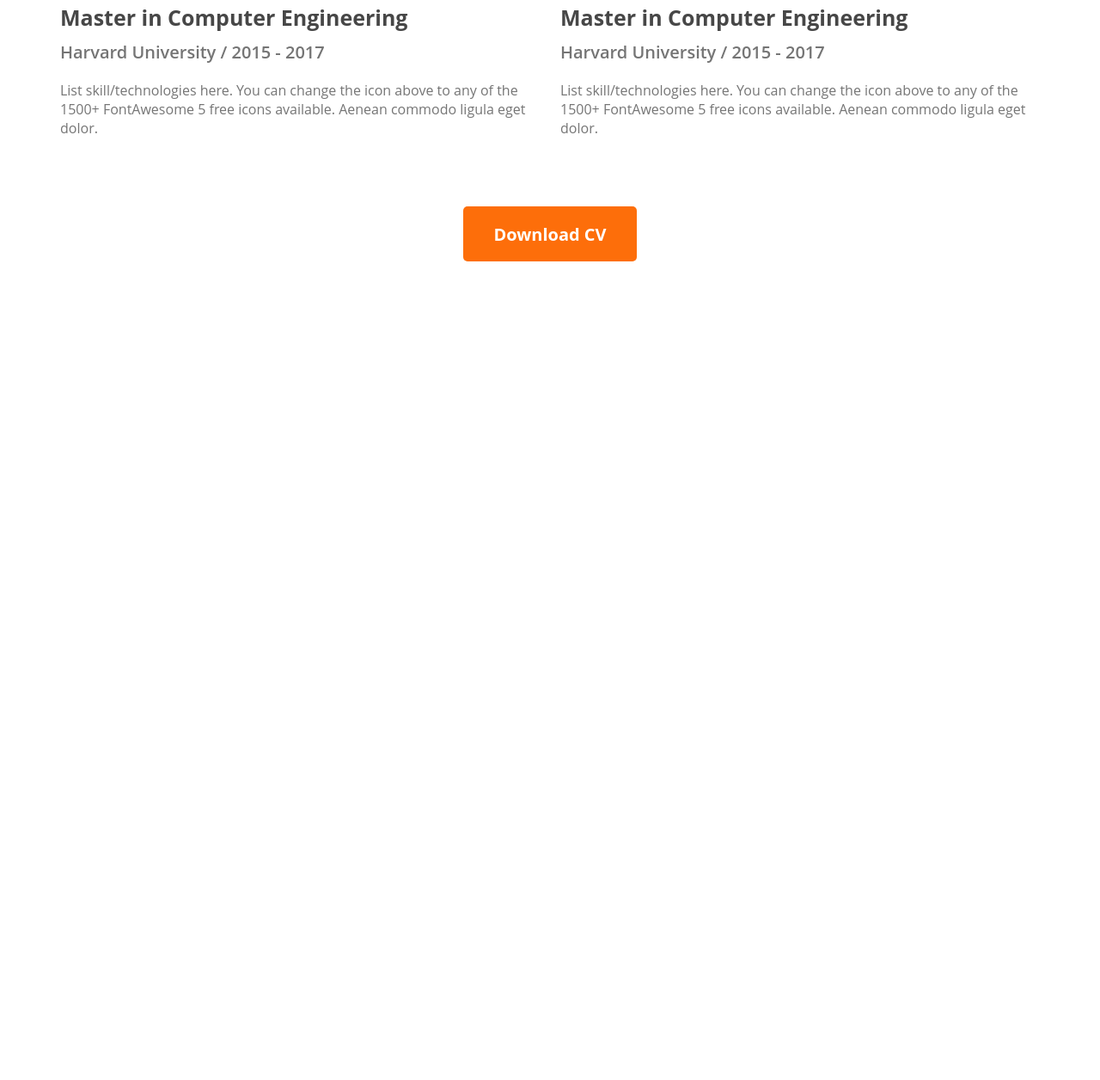
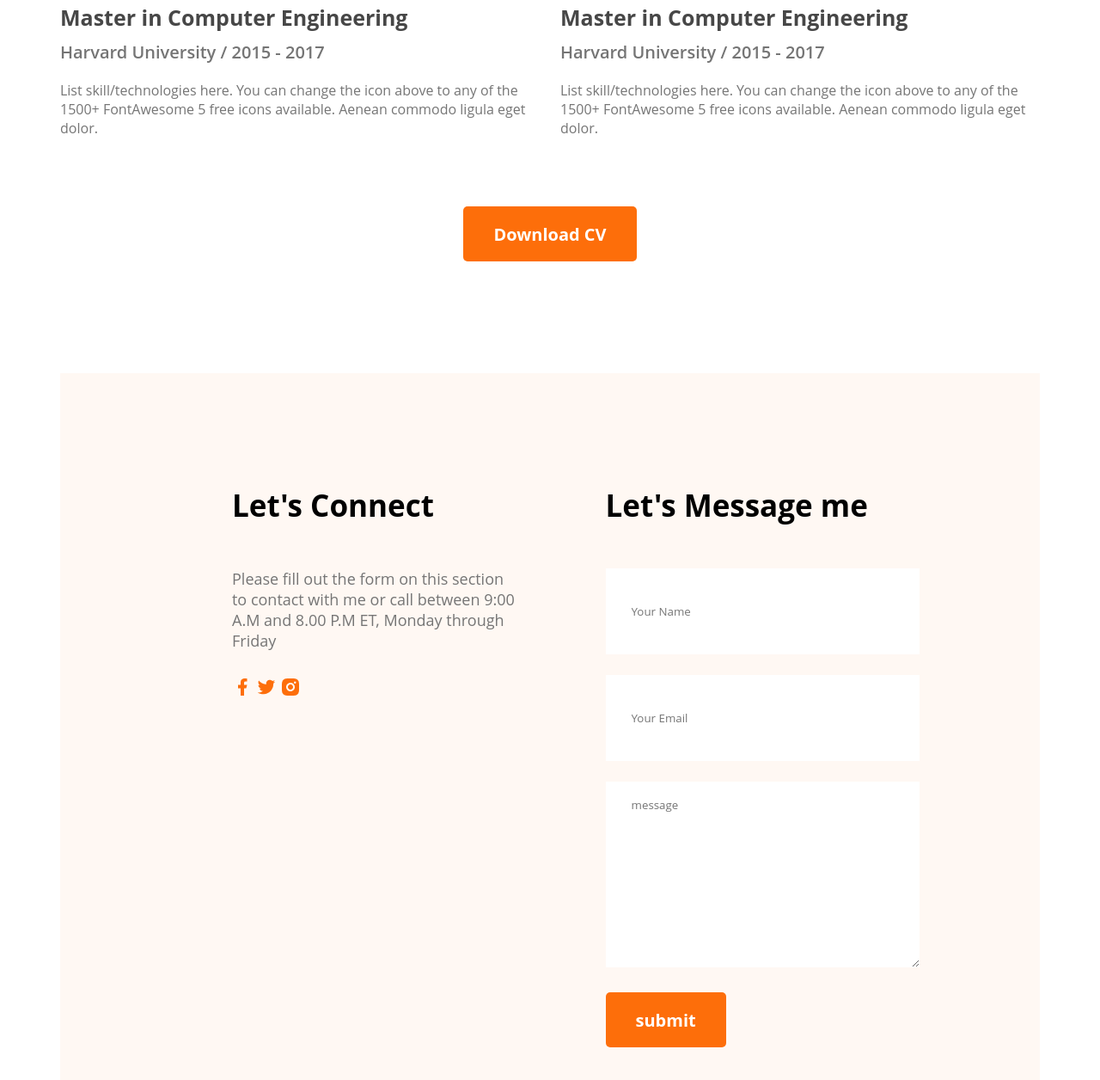
Before and after one commit to nahidabinta/developer-portfolio, a plain HTML site: page index.html in a window 1280 px wide. Shown: the part 2769-4025 px from the top of the page at 86% size. Before the commit the page ends 3073 px from the top, so only its background shows below. Drawn offline with Linux system fonts and the light colour scheme.

Commit message:
fifth commit

```diff
--- a/index.html
+++ b/index.html
@@ -136,6 +136,31 @@
                 <button class="btn-primary">Download CV</button>
             </div>
         </section>
+        <!-- contact section -->
+        <section class="contact">
+                <div>
+                    <h3 class="section-title">Let's Connect</h3>
+                    <p class="section-description">Please fill out the form on this section to contact with me or call between 9:00 A.M and 8.00 P.M ET, Monday through Friday</p>
+                    <a href="">
+                        <img src="images/icons/facebook.png" alt="">
+                    </a>
+                    <a href="">
+                        <img src="images/icons/twitter.png" alt="">
+                    </a>
+                    <a href="">
+                        <img src="images/icons/insta.png" alt="">
+                    </a>
+                </div>
+                <div>
+                    <h3 class="section-title">Let's Message me</h3>
+                    <form action="">
+                        <input type="text" name="" id="" placeholder="Your Name">
+                        <input type="text" name="" id="" placeholder="Your Email">
+                        <textarea name="" id="" cols="30" rows="10" placeholder="message"></textarea>
+                        <input class="btn-primary" type="submit" value="submit">
+                    </form>
+                </div>
+        </section>
     </main>
     <footer>
 </footer>
--- a/styles/portfolio.css
+++ b/styles/portfolio.css
@@ -173,3 +173,31 @@ section{
     margin-top: 50px;
     text-align: center;
 }
+
+/* contact section style */
+
+.contact{
+    display: flex;
+    gap: 100px;
+    background: #FFF8F3;
+    padding: 130px 200px;
+}
+
+.contact .section-title{
+    text-align: left;
+}
+
+.contact input[type="email"], input[type="text"], textarea{
+    margin-bottom: 24px;
+    border: 0;
+    width: 100%;
+    padding: 18px 30px;
+}
+
+input{
+    height: 64px;
+}
+
+.contact a{
+    text-decoration: none;
+}
```
